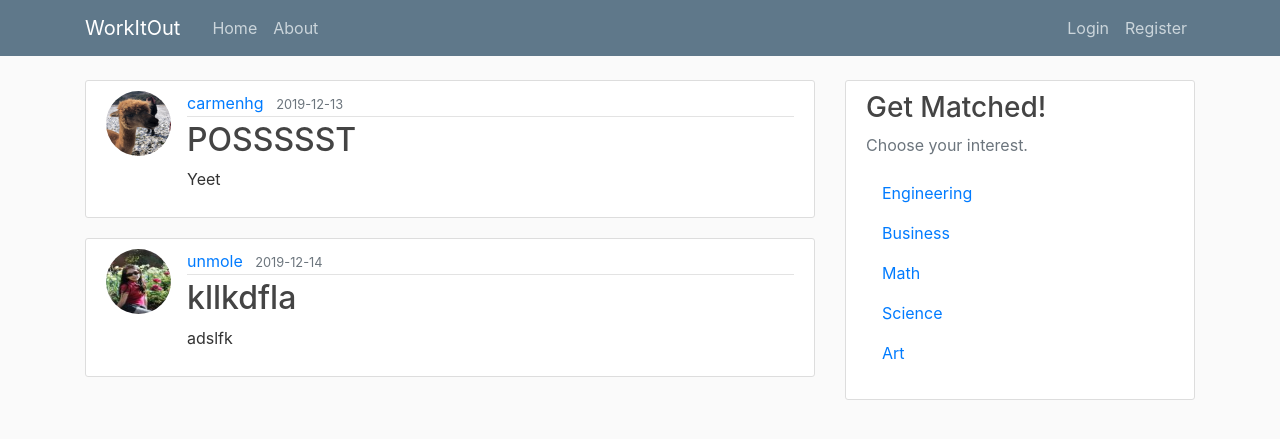
After one commit to carmenhg/EC327_WorkItOut, a Flask app: page /Art in a window 1280 px wide. The commit adds this page. Shown: the top 439 px of the page. Run offline with Flask 2, Linux system fonts and the light colour scheme; data comes from the database, SQL or seed files in the repository; both versions use the stored data as it was after the commit; some libraries are stand-ins or nearby versions.

Commit message:
Add files via upload

```diff
--- a/EC327_WorkItOut-master/327_Project/testing/routes.py
+++ b/EC327_WorkItOut-master/327_Project/testing/routes.py
@@ -14,7 +14,6 @@ from flask_mail import Message
 def home():
     posts = Post.query.all()
     return render_template('home.html', posts=posts)
-
 
 @app.route("/about")
 def about():
@@ -95,7 +94,8 @@ def send_reset_email(user):
     msg=Message('Password Reset Request', sender='projecttinder327@gmail.com', recipients=[user, email])
     msg.body = f'''To reset yout password, visit the following link:
 {url_for('reset_token', token=token, _external=True)}
-If you did not make this request, ignore this email'''
+If you did not make this request, ignore this email
+'''
     mail.send(msg)
 
 @app.route("/rest_password", methods=['GET', 'POST'])
@@ -127,7 +127,7 @@ def reset_token():
         return redirect(url_for('login'))
     return render_template('reset_token.html', title='Reset Password', form=form)
 
-#creates new posts
+
 @app.route("/post/new",methods=['GET', 'POST'])
 @login_required
 def new_post():
@@ -145,7 +145,7 @@ def post(post_id):
     post = Post.query.get_or_404(post_id)
     return render_template('post.html', title=post.title, post=post)
 
-#update posts
+
 @app.route("/post/<int:post_id>/update", methods=['GET', 'POST'])
 @login_required
 def update_post(post_id):
@@ -165,7 +165,7 @@ def update_post(post_id):
     return render_template('createPost.html', title='Update Post',
                            form=form, legend='Update Post')
 
-#delete posts
+
 @app.route("/post/<int:post_id>/delete", methods=['POST'])
 @login_required
 def delete_post(post_id):
@@ -176,3 +176,30 @@ def delete_post(post_id):
     db.session.commit()
     flash('Your post has been deleted!', 'success')
     return redirect(url_for('home'))
+
+# filtered route
+
+@app.route("/Engineering")
+def engineering():
+    posts = Post.query.all()
+    return render_template('engineering.html', posts=posts)
+
+@app.route("/Business")
+def business():
+    posts = Post.query.all()
+    return render_template('business.html', posts=posts)
+
+@app.route("/Science")
+def science():
+    posts = Post.query.all()
+    return render_template('science.html', posts=posts)
+
+@app.route("/Math")
+def math():
+    posts = Post.query.all()
+    return render_template('math.html', posts=posts)
+
+@app.route("/Art")
+def art():
+    posts = Post.query.all()
+    return render_template('art.html', posts=posts)
--- /dev/null
+++ b/EC327_WorkItOut-master/327_Project/testing/templates/art.html
@@ -0,0 +1,17 @@
+
+{% extends "layout.html" %}
+{% block content %}
+    {% for post in posts %}
+        <article class="media content-section">
+          <img class="rounded-circle article-img" src="{{ url_for('static', filename='profile_photos/' + post.author.image_file) }}">
+          <div class="media-body">
+            <div class="article-metadata">
+              <a class="mr-2" href="#">{{ post.author.username }}</a>
+              <small class="text-muted">{{ post.date_posted.strftime('%Y-%m-%d') }}</small>
+            </div>
+            <h2><a class="article-title" href="{{ url_for('post', post_id=post.id) }}">{{ post.title }}</a></h2>
+            <p class="article-content">{{ post.content }}</p>
+          </div>
+        </article>
+    {% endfor %}
+{% endblock content %}
--- a/EC327_WorkItOut-master/327_Project/testing/templates/layout.html
+++ b/EC327_WorkItOut-master/327_Project/testing/templates/layout.html
@@ -64,11 +64,11 @@
             <h3>Get Matched!</h3>
             <p class='text-muted'>Choose your interest.
               <ul class="list-group">
-                <li class="list-group-item list-group-item-light">Engineering</li>
-                <li class="list-group-item list-group-item-light">Business</li>
-                <li class="list-group-item list-group-item-light">Math</li>
-                <li class="list-group-item list-group-item-light">Science</li>
-                <li class="list-group-item list-group-item-light">Art</li>
+                <a class="nav-item nav-link" href="{{ url_for('engineering') }}">Engineering</a>
+                <a class="nav-item nav-link" href="{{ url_for('business') }}">Business</a>
+                <a class="nav-item nav-link" href="{{ url_for('math') }}">Math</a>
+                <a class="nav-item nav-link" href="{{ url_for('science') }}">Science</a>
+                <a class="nav-item nav-link" href="{{ url_for('art') }}">Art</a>
               </ul>
             </p>
           </div>
```
Also changed, not shown: EC327_WorkItOut-master/327_Project/testing/templates/business.html (added, +17 -0 lines), EC327_WorkItOut-master/327_Project/testing/templates/engineering.html (added, +17 -0 lines), EC327_WorkItOut-master/327_Project/testing/templates/math.html (added, +17 -0 lines), EC327_WorkItOut-master/327_Project/testing/templates/science.html (added, +17 -0 lines), EC327_WorkItOut-master/NearestNeighbours.py (+28 -52 lines), EC327_WorkItOut-master/327_Project/testing/site.db, EC327_WorkItOut-master/README.md.
